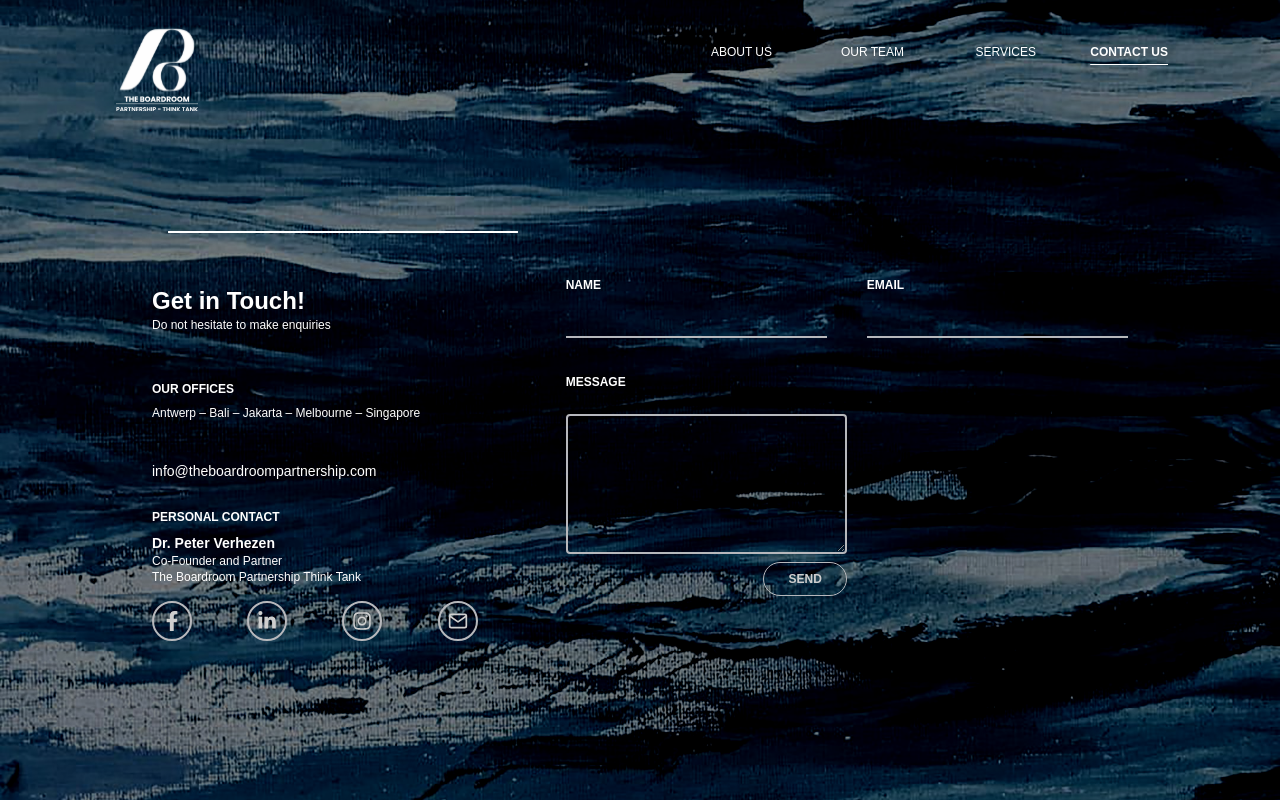
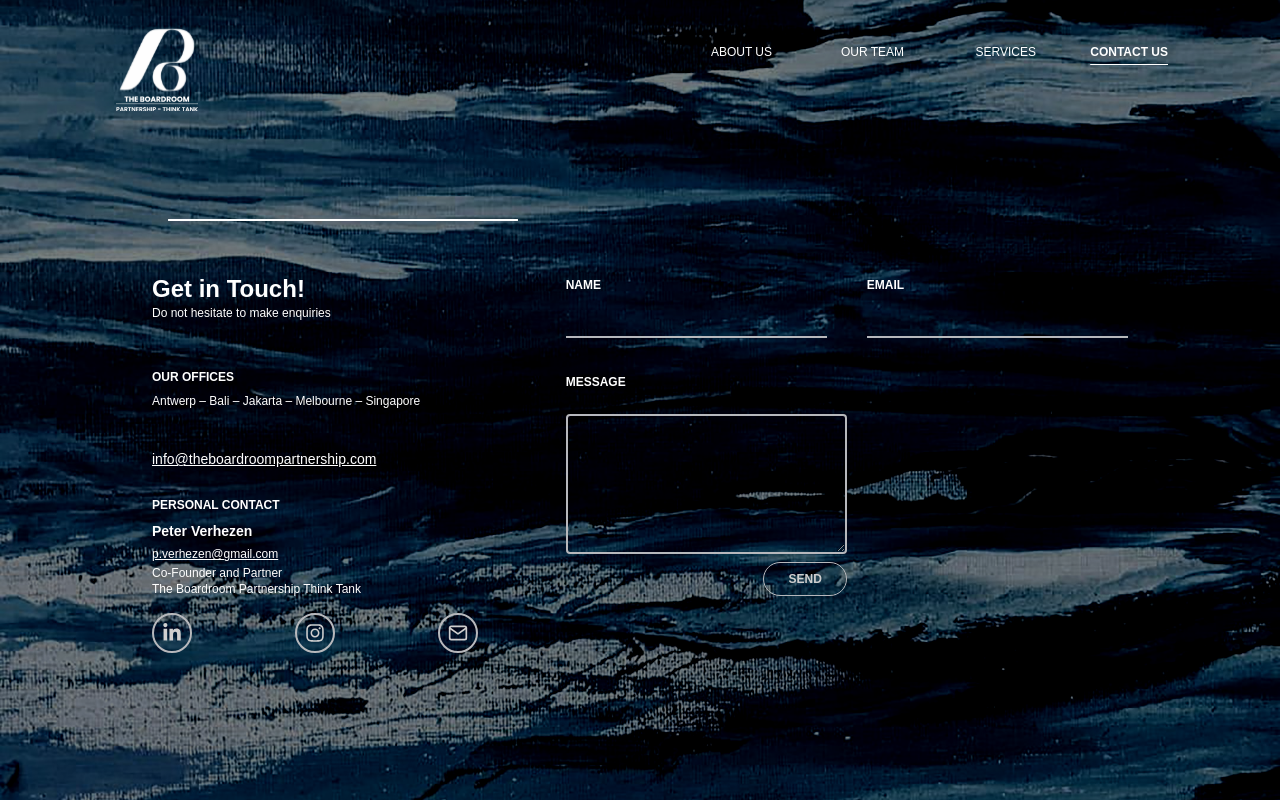
Before and after one commit to KelvinSukhiraja/boardroom, a Next.js app: page /contact-us in a window 1280 px wide. Shown: the top 802 px of the page. Built offline with nearby package versions, Linux system fonts and the light colour scheme.

Commit message:
2025 minor fix

```diff
--- a/app/contact-us/page.jsx
+++ b/app/contact-us/page.jsx
@@ -57,7 +57,7 @@ const ContactUs = () => {
               viewport={{ once: true }}
               className="hidden md:flex justify-end py-8"
             >
-              <img
+              <Image
                 src={"/white-line.svg"}
                 width={350}
                 height={0}
@@ -66,17 +66,23 @@ const ContactUs = () => {
             </motion.div>
             <div className="my-5">
               <h1 className="text-2xl font-semibold">Get in Touch!</h1>
-              <p className="text-xs font-normal">Do not hesitate to make enquiries</p>
+              <p className="text-xs font-normal">
+                Do not hesitate to make enquiries
+              </p>
             </div>
             <div className="my-5">
               <h1 className="font-bold text-xs my-2">OUR OFFICES</h1>
               <p className="text-xs font-normal">
-              Antwerp – Bali – Jakarta – Melbourne – Singapore
+                Antwerp – Bali – Jakarta – Melbourne – Singapore
               </p>
             </div>
-            <div className="text-sm font-normal my-5">
+            <Link
+              href={"mailto:info@theboardroompartnership.com"}
+              className="text-sm font-normal my-5 underline"
+              target="_blank"
+            >
               info@theboardroompartnership.com
-            </div>
+            </Link>
 
             {/* <div className="">
               <h1 className="font-bold text-xs my-2">PERSONAL CONTACT</h1>
@@ -112,21 +118,26 @@ const ContactUs = () => {
             </div> */}
             <div className="">
               <h1 className="font-bold text-xs my-2">PERSONAL CONTACT</h1>
-              <h1 className="font-bold text-sm ">
-                Dr. Peter Verhezen
-              </h1>
+              <h1 className="font-bold text-sm ">Peter Verhezen</h1>
+              <Link
+                href={"mailto:p.verhezen@gmail.com"}
+                className="text-xs font-normal underline"
+                target="_blank"
+              >
+                p.verhezen@gmail.com
+              </Link>
               <p className="text-xs font-normal">
                 Co-Founder and Partner <br />
                 The Boardroom Partnership Think Tank
               </p>
               <ul className="flex max-w-sm justify-between my-4 pr-10">
-                <Link
+                {/* <Link
                   href={"https://www.facebook.com/peter.verhezen.9"}
                   className="border-2 rounded-full p-2 brightness-75 hover:brightness-100"
                   target="_blank"
                 >
                   <FaFacebookF size={20} />
-                </Link>
+                </Link> */}
                 <Link
                   href={
                     "https://www.linkedin.com/in/peter-verhezen-a6b7a03/?originalSubdomain=be"
```
